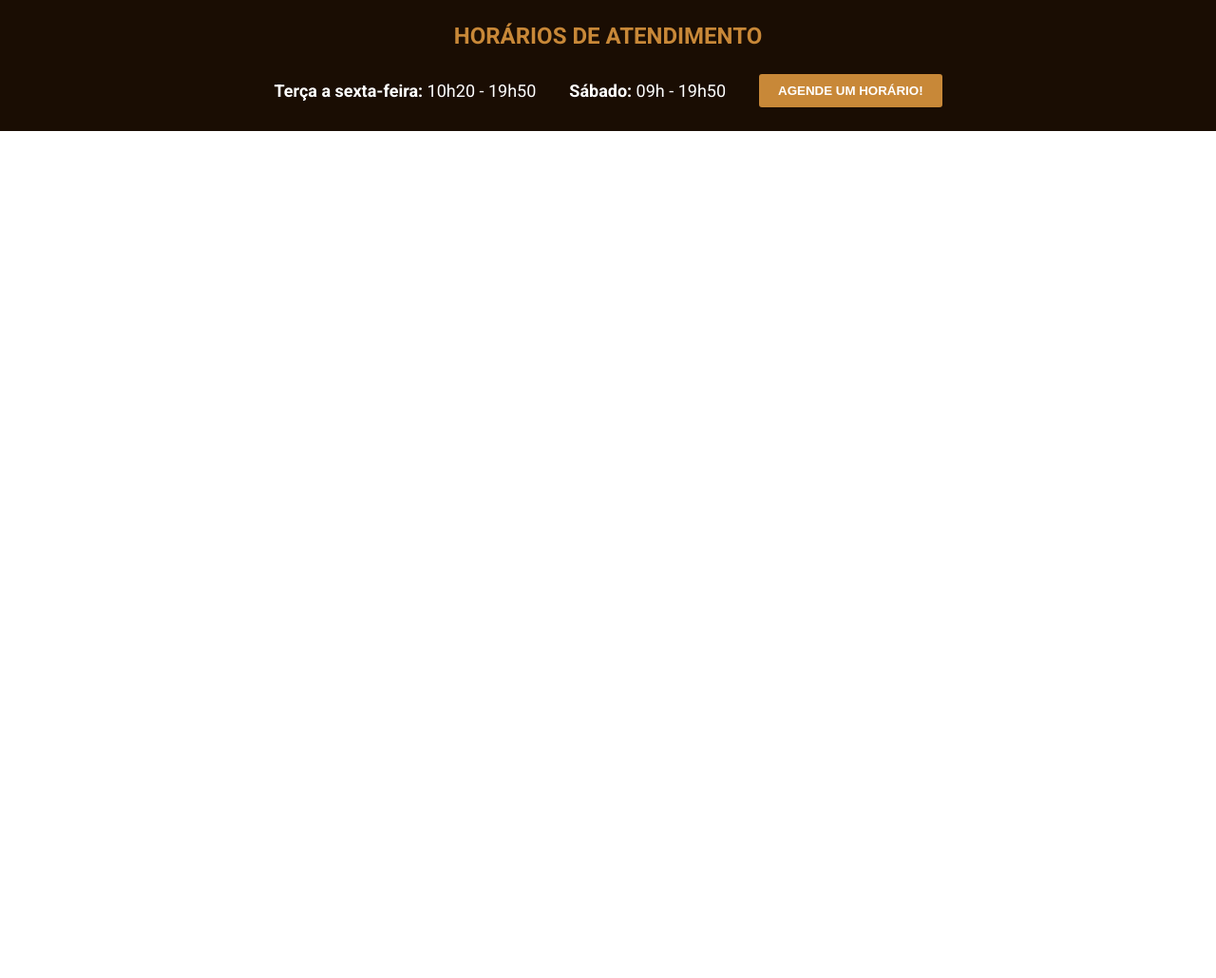
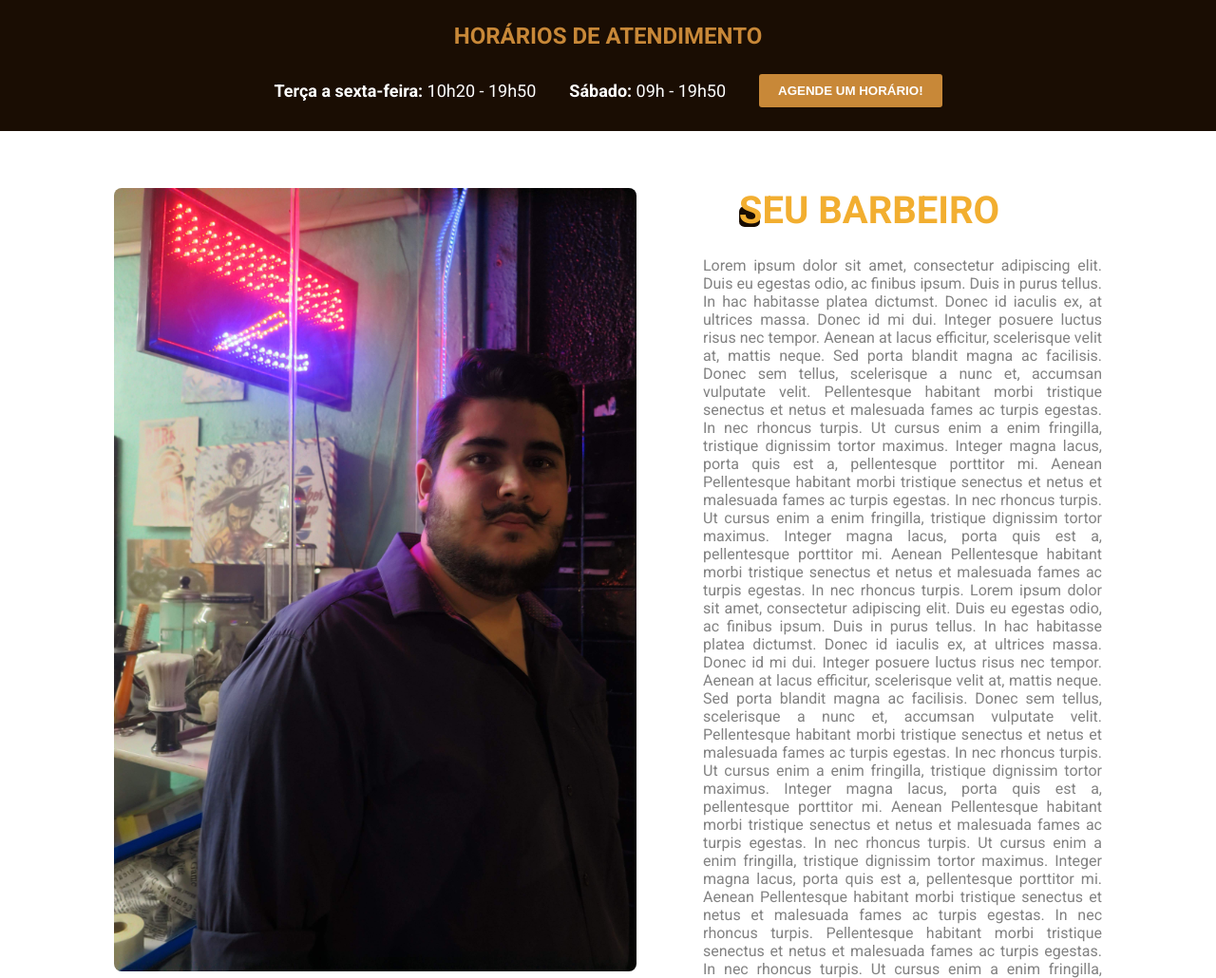
Before and after one commit to Rafa-py/Kislev, a plain HTML site: page index.html in a window 1280 px wide. Shown: the part 822-1852 px from the top of the page at 95% size. Before the commit the page ends 960 px from the top, so only its background shows below. Drawn offline with Linux system fonts and the light colour scheme.

Commit message:
(style): create the 'Your Barber' desktop section

```diff
--- a/index.html
+++ b/index.html
@@ -80,6 +80,23 @@
             </ul>
         </div>
     </section>
+    <section class="your_barber">
+        <div class="container">
+            <img class="photo_barber" src="./img/your_barber.JPG" alt="Foto do barbeiro">
+            <div class="text_barber">
+                <h2 class="title">
+                    Seu Barbeiro
+                </h2>
+                <p class="content_barber">Lorem ipsum dolor sit amet, consectetur adipiscing elit. Duis eu egestas odio, ac finibus ipsum. Duis in purus tellus. In hac habitasse platea dictumst. Donec id iaculis ex, at ultrices massa. Donec id mi dui. Integer posuere luctus risus nec tempor. Aenean at lacus efficitur, scelerisque velit at, mattis neque. Sed porta blandit magna ac facilisis. Donec sem tellus, scelerisque a nunc et, accumsan vulputate velit.
+
+                    Pellentesque habitant morbi tristique senectus et netus et malesuada fames ac turpis egestas. In nec rhoncus turpis. Ut cursus enim a enim fringilla, tristique dignissim tortor maximus. Integer magna lacus, porta quis est a, pellentesque porttitor mi. Aenean Pellentesque habitant morbi tristique senectus et netus et malesuada fames ac turpis egestas. In nec rhoncus turpis. Ut cursus enim a enim fringilla, tristique dignissim tortor maximus. Integer magna lacus, porta quis est a, pellentesque porttitor mi. Aenean Pellentesque habitant morbi tristique senectus et netus et malesuada fames ac turpis egestas. In nec rhoncus turpis.
+                    Lorem ipsum dolor sit amet, consectetur adipiscing elit. Duis eu egestas odio, ac finibus ipsum. Duis in purus tellus. In hac habitasse platea dictumst. Donec id iaculis ex, at ultrices massa. Donec id mi dui. Integer posuere luctus risus nec tempor. Aenean at lacus efficitur, scelerisque velit at, mattis neque. Sed porta blandit magna ac facilisis. Donec sem tellus, scelerisque a nunc et, accumsan vulputate velit.
+
+                    Pellentesque habitant morbi tristique senectus et netus et malesuada fames ac turpis egestas. In nec rhoncus turpis. Ut cursus enim a enim fringilla, tristique dignissim tortor maximus. Integer magna lacus, porta quis est a, pellentesque porttitor mi. Aenean Pellentesque habitant morbi tristique senectus et netus et malesuada fames ac turpis egestas. In nec rhoncus turpis. Ut cursus enim a enim fringilla, tristique dignissim tortor maximus. Integer magna lacus, porta quis est a, pellentesque porttitor mi. Aenean Pellentesque habitant morbi tristique senectus et netus et malesuada fames ac turpis egestas. In nec rhoncus turpis.
+                    Pellentesque habitant morbi tristique senectus et netus et malesuada fames ac turpis egestas. In nec rhoncus turpis. Ut cursus enim a enim fringilla, tristique dignissim tortor maximus. </p>
+            </div>
+        </div>
+    </section>
     <script src="./js/menuToggle.js"></script>
     <script src="./js/index.js"></script>
 </body>
--- /dev/null
+++ b/scss/components/title.scss
@@ -0,0 +1,18 @@
+.title{
+    font-size: 40px;
+    color: #F2AE30;
+    text-transform: uppercase;
+    text-align: center;
+    font-weight: 700;
+    position: relative;
+    &::before{
+        content: "";
+        position: absolute;
+        width: 22px;
+        height: 22px;
+        background-color: $brown-base;
+        border-radius: 8px 100% 8px 8px;
+        z-index: -1;
+        top: 19px;
+    }
+}
--- a/scss/components/your_barber.scss
+++ b/scss/components/your_barber.scss
@@ -0,0 +1,18 @@
+.your_barber{
+    margin-top: 60px;
+    .container{
+        display: flex;
+        .photo_barber{
+            width: 550px;
+            height: 825px;
+            border-radius: 8px;
+        }
+        .text_barber{
+            .content_barber{
+                color: #828282;
+                text-align: justify;
+                margin: 25px 0 0 70px;
+            }
+        }
+    }
+}
--- a/scss/style.scss
+++ b/scss/style.scss
@@ -6,3 +6,4 @@
 @import "components/button.scss";
 @import "components/separator.scss";
 @import "components/your_barber.scss";
+@import "components/title.scss";
```
Also changed, not shown: css/style.css, img/your_barber.JPG (added), 1 other file.
